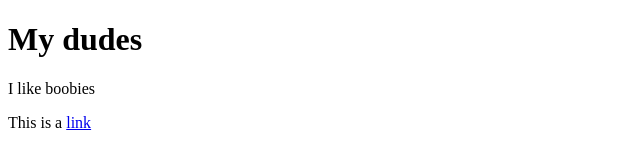
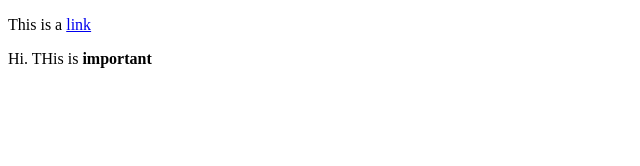
Before and after one commit to B0rad/java-dom, a plain HTML site: page index.html in a window 1280 px wide. Shown: the whole page, without its empty margins (0-640 px from the left). Drawn offline with Linux system fonts and the light colour scheme.

Commit message:
in case I get to work at it at work

```diff
--- a/app.js
+++ b/app.js
@@ -5,3 +5,38 @@ anchorElement.href = 'https://www.red.com';
 
 document.querySelector('a'); // this is a CSS element selector
 anchorElement.href = 'https://www.wittentechnology.com';
+
+
+//ADD AN ELEMENT
+// 1 . Create the new element
+
+let newAnchorElement = document.createElement('a');
+newAnchorElement.href = "https://reddit.com";
+newAnchorElement.textContent = "this leads to the worst place on the webbernets"
+
+
+// 2. Get access to the parent element that should hold the new element
+
+let firstParagraph = document.querySelector('p')
+
+// 3 . Insert the new element into the parent element content
+
+firstParagraph.append(newAnchorElement)
+
+//REMOVE ELEMENTS
+// 1. Select element(s) to be removed
+
+let firstH1Element = document.querySelector('h1');
+
+// 2. Remove it
+
+firstH1Element.remove()
+
+//Move elements around the page
+
+firstParagraph.parentElement.append(firstParagraph)
+
+// innerHTML
+
+console.log(firstParagraph.innerHTML)
+firstParagraph.innerHTML = 'Hi. THis is <strong>important</strong>'
--- a/index.html
+++ b/index.html
@@ -7,9 +7,9 @@
     <script src="app.js" defer></script>
   </head>
   <body>
-    <h1>My dudes</h1>
+    <h1 id="dude">My dudes</h1>
     <p>I like boobies</p>
-    <p>
+    <p class="pclass">
       This is a
       <a id="external-link" href="#">link</a>
     </p>
```
Also changed, not shown: exercise.js (+24 -0 lines).
